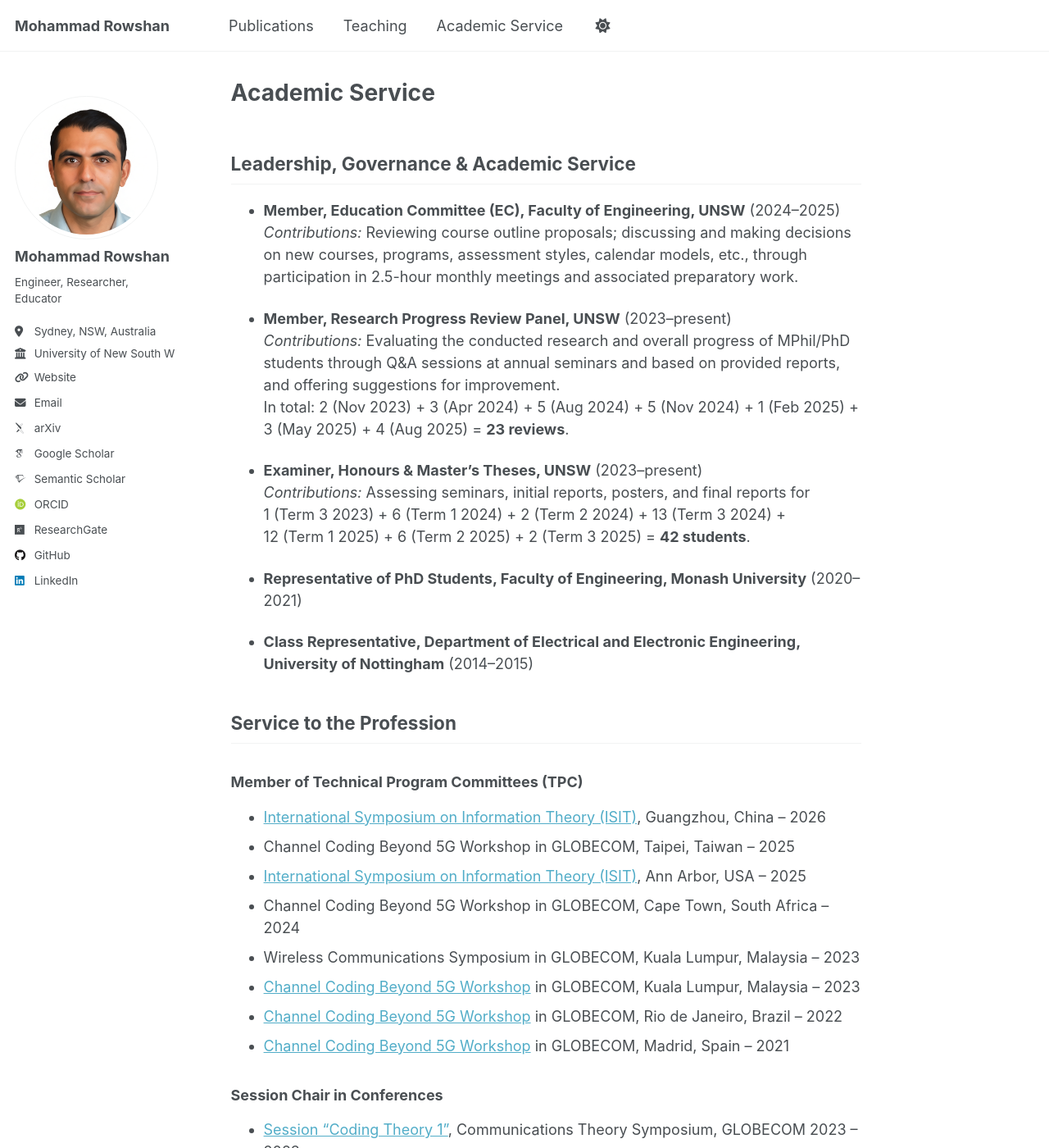
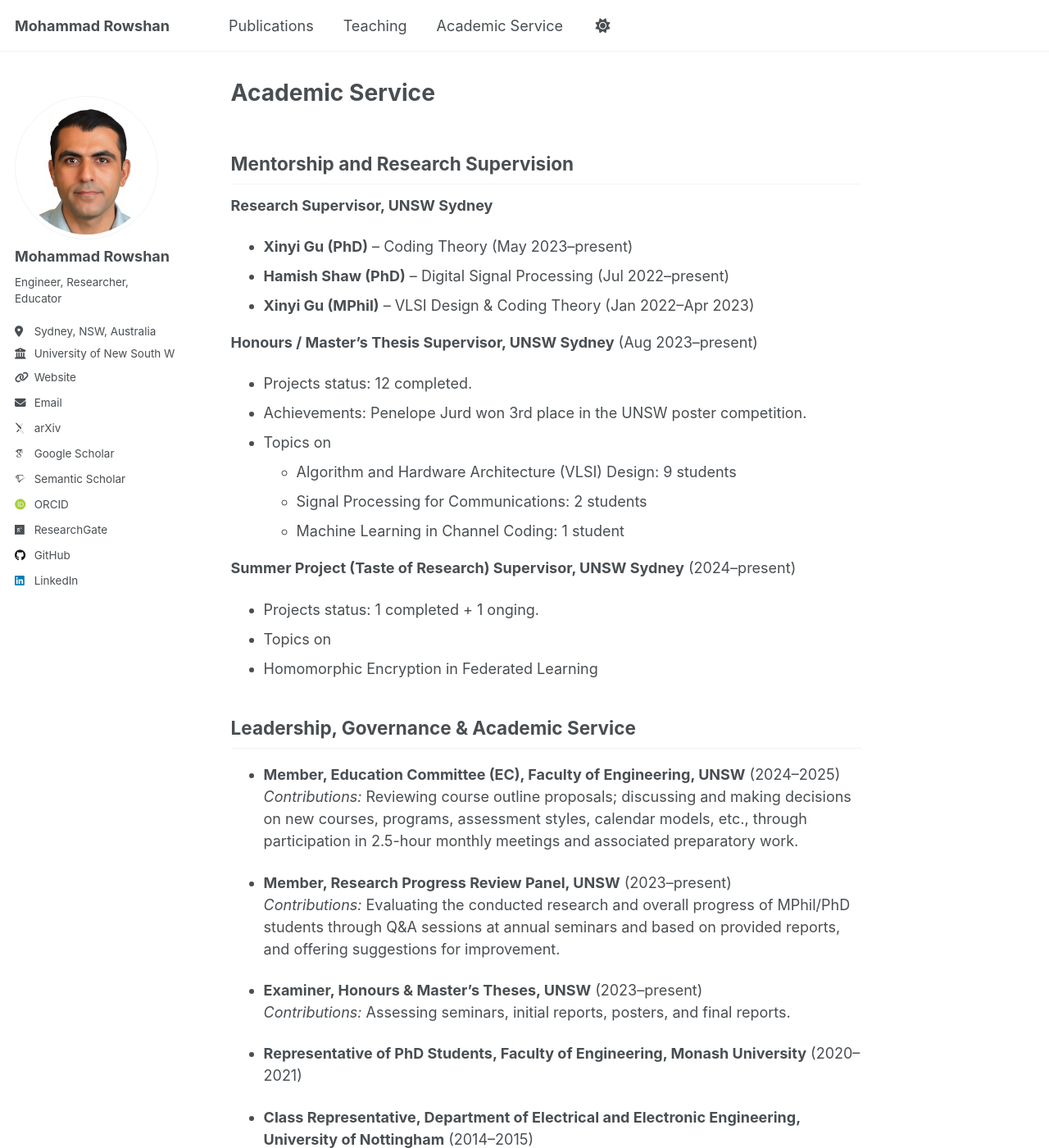
Before and after one commit to mohammad-rowshan/mohammad-rowshan.github.io, a Jekyll site: the page built from _pages/academic-services.md, in a window 1280 px wide and 1400 px high. Shown: the whole window at 82% size. Built offline with Jekyll 4.4.1, drawn with Linux system fonts in a browser that asks for light colours; some web fonts are replaced; a script that is not in the unit is left out; some of the changed text lies outside the part shown.

Commit message:
Update academic-services.md

```diff
--- a/_pages/academic-services.md
+++ b/_pages/academic-services.md
@@ -4,6 +4,31 @@ title: "Academic Service"
 permalink: /academic-service/
 author_profile: true
 ---
+
+## Mentorship and Research Supervision
+
+**Research Supervisor, UNSW Sydney**
+
+  - **Xinyi Gu (PhD)** – Coding Theory (May 2023–present)
+  - **Hamish Shaw (PhD)** – Digital Signal Processing (Jul 2022–present)
+  - **Xinyi Gu (MPhil)** – VLSI Design & Coding Theory (Jan 2022–Apr 2023)
+
+
+**Honours / Master’s Thesis Supervisor, UNSW Sydney** (Aug 2023–present)
+- Projects status: 12 completed.
+- Achievements: Penelope Jurd won 3rd place in the UNSW poster competition.
+- Topics on
+  - Algorithm and Hardware Architecture (VLSI) Design: 9 students
+  - Signal Processing for Communications: 2 students
+  - Machine Learning in Channel Coding: 1 student
+
+**Summer Project (Taste of Research) Supervisor, UNSW Sydney** (2024–present)
+- Projects status: 1 completed + 1 onging.
+- Topics on
+ - Homomorphic Encryption in Federated Learning
+
+
+
 
 ## Leadership, Governance & Academic Service
 
@@ -12,12 +37,9 @@ author_profile: true
 
 - **Member, Research Progress Review Panel, UNSW** (2023–present)
   *Contributions:* Evaluating the conducted research and overall progress of MPhil/PhD students through Q&A sessions at annual seminars and based on provided reports, and offering suggestions for improvement.
-  In total: 2 (Nov 2023) + 3 (Apr 2024) + 5 (Aug 2024) + 5 (Nov 2024) + 1 (Feb 2025) + 3 (May 2025) + 4 (Aug 2025) = **23 reviews**.
 
 - **Examiner, Honours & Master’s Theses, UNSW** (2023–present)
-  *Contributions:* Assessing seminars, initial reports, posters, and final reports for
-  1 (Term 3 2023) + 6 (Term 1 2024) + 2 (Term 2 2024) + 13 (Term 3 2024) +
-  12 (Term 1 2025) + 6 (Term 2 2025) + 2 (Term 3 2025) = **42 students**.
+  *Contributions:* Assessing seminars, initial reports, posters, and final reports.
 
 - **Representative of PhD Students, Faculty of Engineering, Monash University** (2020–2021)
 
```
Also changed, not shown: other parts of _pages/academic-services.md (+3 -3 lines).
